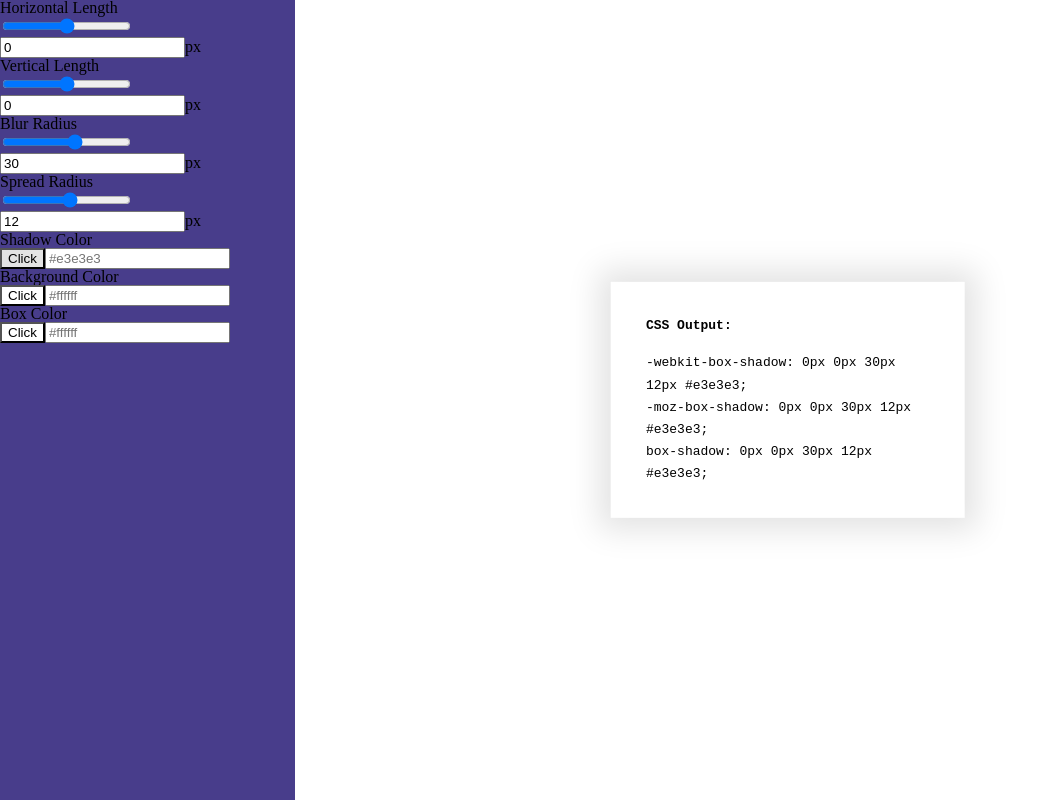
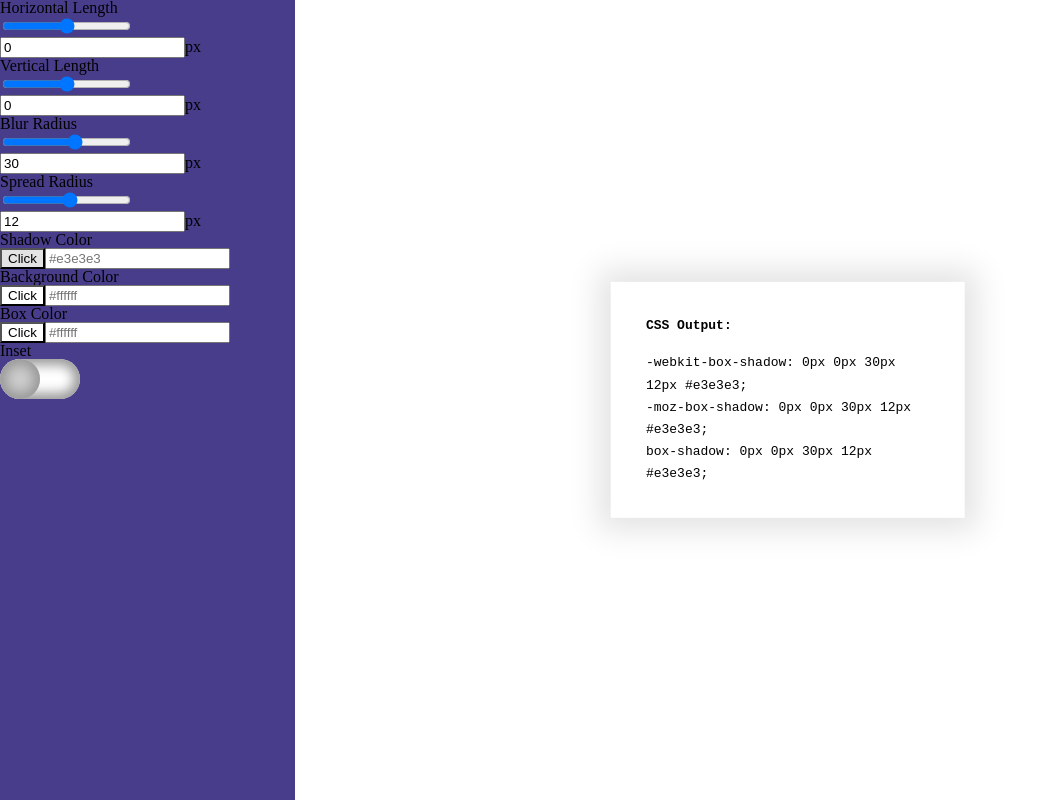
Before and after one commit to kourosh-neyestani/CSS-Box-Shadow-Generator, a React (Create React App) app: page / in a window 1280 px wide. Shown: the whole page, without its empty margins (0-1042 px from the left). Built offline with nearby package versions, Linux system fonts and the light colour scheme.

Commit message:
Added InputSwitch component, Added inset switch

```diff
--- /dev/null
+++ b/src/components/InputSwitch/index.js
@@ -0,0 +1,18 @@
+import React from 'react';
+import './style.css';
+
+function InputSwitch(props) {
+
+    const { label, value, onClick } = props;
+
+    return (
+        <div>
+            <label>{label}</label>
+            <div className={`input-switch ${value && "active"}`} onClick={onClick}>
+                <span className="input-switch-indicator"></span>
+            </div>
+        </div>
+    );
+}
+
+export default InputSwitch;
--- /dev/null
+++ b/src/components/InputSwitch/style.css
@@ -0,0 +1,29 @@
+/*
+* Switch
+*/
+.input-switch {
+    width: 80px;
+    height: 40px;
+    position: relative;
+    border-radius: 100px;
+    background-color: #fff;
+    box-shadow: inset 0px 0px 12px 6px #999;
+}
+.input-switch span {
+    top: 0;
+    left: 0;
+    width: 50%;
+    content: "";
+    display: block;
+    position: absolute;
+    padding-top: 50%;
+    border-radius: 50%;
+    background-color: #ccc;
+    box-shadow: inset 0px 0px 12px 6px #999;
+    transition: all 150ms;
+}
+.input-switch.active span {
+    box-shadow: none;
+    background-color: orange;
+    transform: translateX(100%);
+}
--- a/src/pages/Home/index.js
+++ b/src/pages/Home/index.js
@@ -1,4 +1,5 @@
 import React, { useState } from 'react';
+import InputSwitch from '../../components/InputSwitch';
 import InputSetColor from '../../components/InputSetColor';
 import InputRangeSlider from '../../components/InputRangeSlider';
 import './style.css';
@@ -74,16 +75,21 @@ function Home(props) {
         }
     };
 
-    const handleClick = (event, type) => {
+    const handleClick = (value, type) => {
         switch (type) {
             case "box":
-                setBoxColor(event.hex);
+                setBoxColor(value.hex);
                 break;
             case "shadow":
-                setShadowColor(event.hex);
+                setShadowColor(value.hex);
                 break;
             case "wrapper":
-                setWrapperColor(event.hex);
+                setWrapperColor(value.hex);
+                break;
+            case "inset":
+                setInset(value);
+                console.log(value);
+                alert('worked');
                 break;
             default:
                 return false;
@@ -155,6 +161,13 @@ function Home(props) {
                             onClick={(event) => handleClick(event, 'box')}
                         />
                     </div>
+                    <div className="form-item">
+                        <InputSwitch
+                            label="Inset"
+                            value={inset}
+                            onClick={() => { setInset(!inset) }}
+                        />
+                    </div>
                 </div>
             </div>
             <div className="wrapper" style={wrapperStyle}>
```
